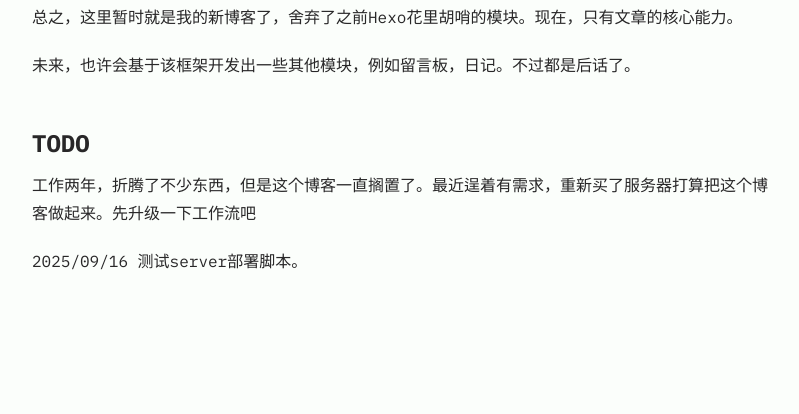
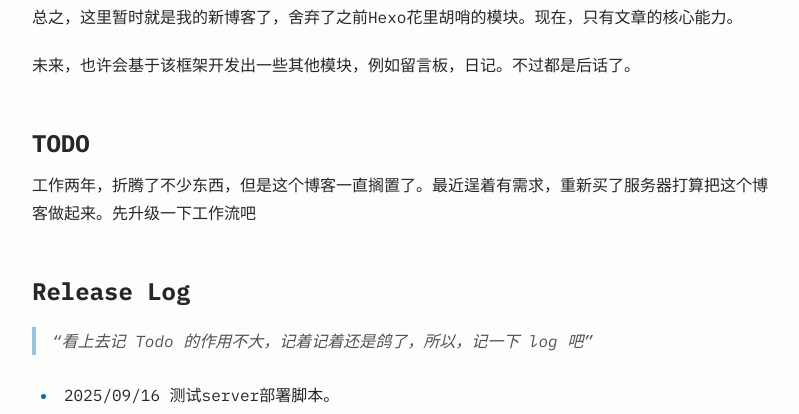
Before and after one commit to myjdml/myjdml.github.io, an Astro site: page /about in a window 1280 px wide. Shown: the part 306-720 px from the top of the page, without its empty margins (240-1039 px from the left). Built offline with nearby package versions, Linux system fonts and the light colour scheme; Astro itself is replaced by a stand-in of ours.

Commit message:
feat: 更新 release

```diff
--- a/src/pages/about.md
+++ b/src/pages/about.md
@@ -11,4 +11,9 @@ title: "About"
 
 工作两年，折腾了不少东西，但是这个博客一直搁置了。最近逞着有需求，重新买了服务器打算把这个博客做起来。先升级一下工作流吧
 
-2025/09/16 测试server部署脚本。
+## Release Log
+
+> 看上去记 Todo 的作用不大，记着记着还是鸽了，所以，记一下 log 吧
+
+- 2025/09/16 测试server部署脚本。
+- 2025/09/21 blog 工作流重构完成，一次提交多地部署。同时给备用站点接入证书
```
